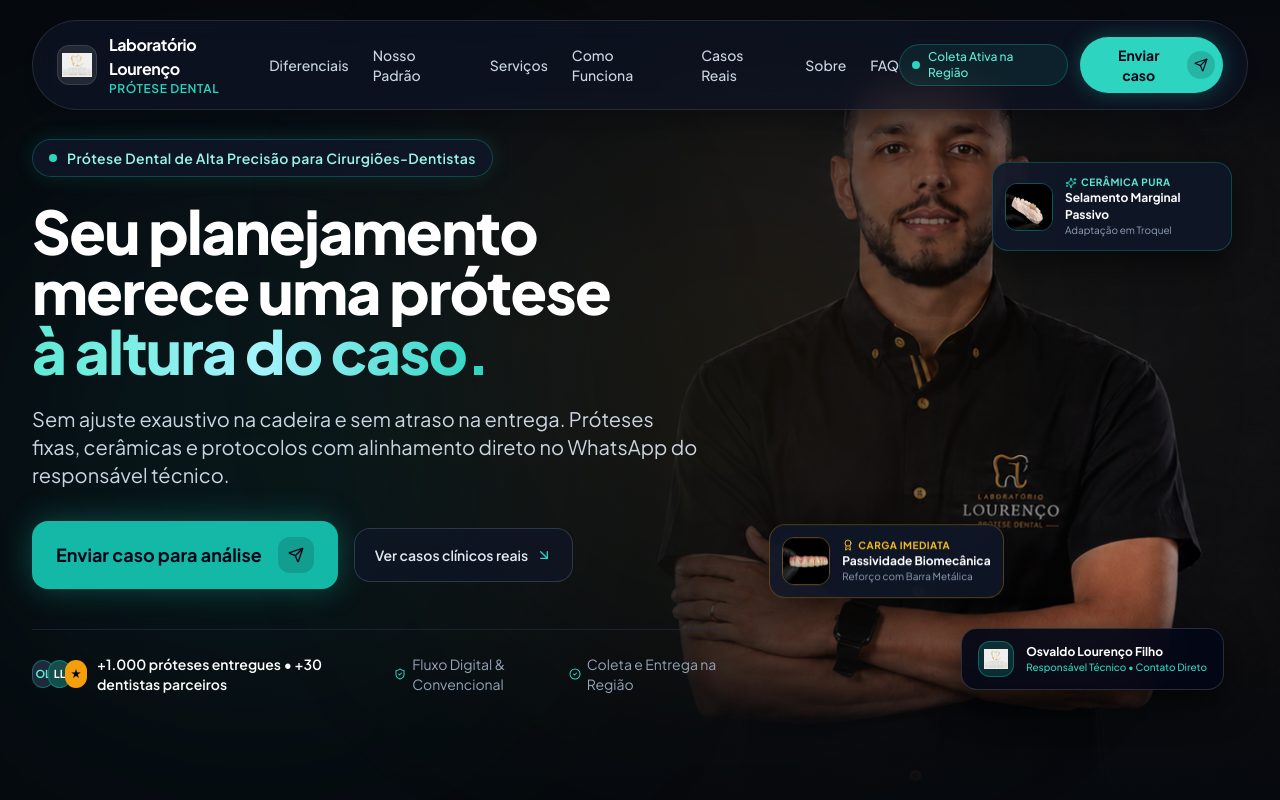
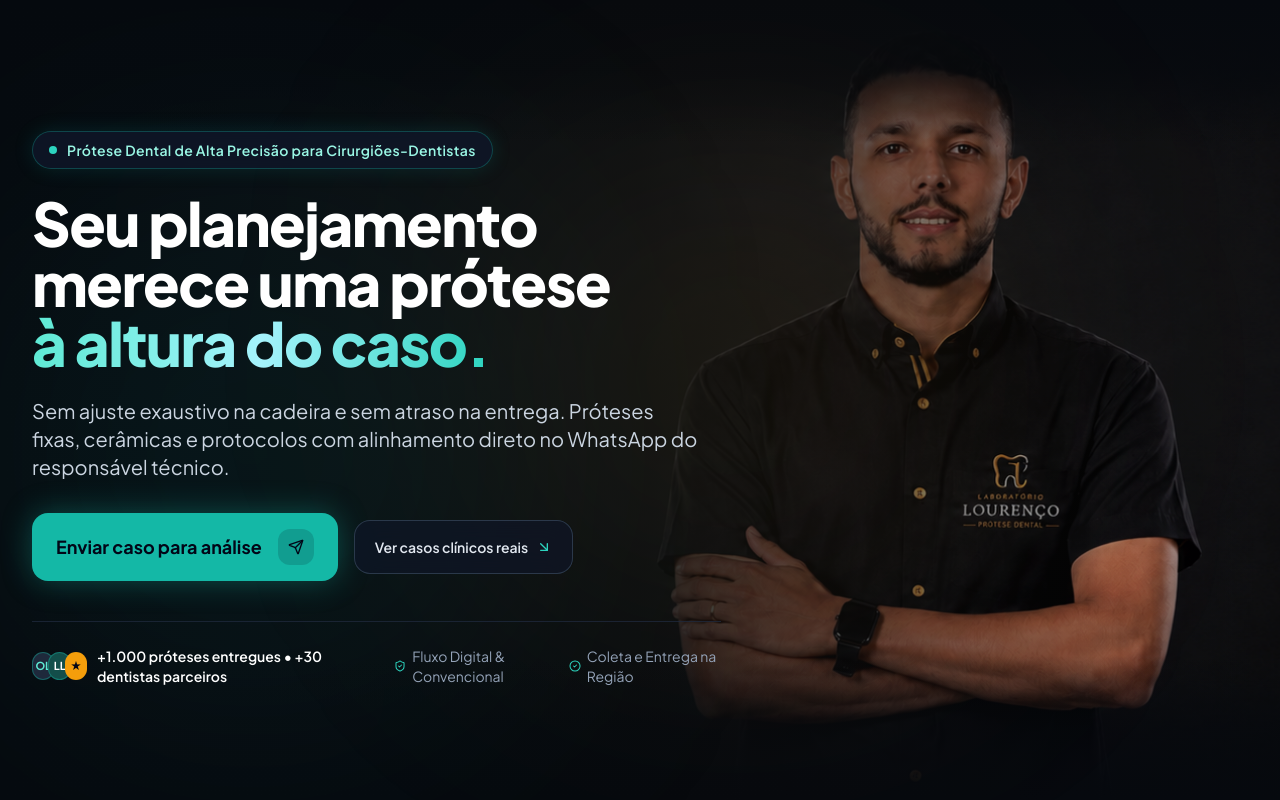
Before and after one commit to cauacreis/Osvaldo-Filho-Landing-Page, a React (Vite) app: page / in a window 1280 px wide. Shown: the top 800 px of the page. Built offline with nearby package versions, Linux system fonts and the light colour scheme; the HTML template or start-up script is replaced by a standard one.

Commit message:
feat(ui): remove floating badges from hero and add animated sticky navbar on scroll past hero

```diff
--- a/src/components/Hero.tsx
+++ b/src/components/Hero.tsx
@@ -1,6 +1,6 @@
 import React from 'react'
 import { motion } from 'framer-motion'
-import { Send, CheckCircle2, ShieldCheck, ArrowDownRight, Sparkles, Award } from 'lucide-react'
+import { Send, CheckCircle2, ShieldCheck, ArrowDownRight } from 'lucide-react'
 
 interface HeroProps {
   onOpenTriage: () => void
@@ -8,7 +8,7 @@
 
 export const Hero: React.FC<HeroProps> = ({ onOpenTriage }) => {
   return (
-    <section className="relative min-h-[92vh] sm:min-h-screen flex items-center bg-[#06090e] overflow-hidden pt-24 sm:pt-28 pb-16 sm:pb-20">
+    <section id="hero" className="relative min-h-[92vh] sm:min-h-screen flex items-center bg-[#06090e] overflow-hidden pt-20 sm:pt-24 pb-16 sm:pb-20">
       {/* ========================================================================= */}
       {/* Full Width Edge-to-Edge Studio Background with Osvaldo on the right       */}
       {/* ========================================================================= */}
@@ -146,89 +146,8 @@
 
           </div>
 
-          {/* Right Column: Floating Micro-Proof Badges overlaying the Osvaldo Studio visual */}
-          <div className="lg:col-span-5 relative mt-6 lg:mt-0 flex flex-col justify-end lg:h-[580px] pointer-events-none">
-
-            {/* Floating Card 1: Coroa Cerâmica E.max (Desktop overlay) */}
-            <motion.div
-              initial={{ opacity: 0, x: 20 }}
-              animate={{ opacity: 1, x: 0 }}
-              transition={{ duration: 0.8, delay: 0.3 }}
-              className="hidden lg:block lg:absolute lg:top-8 lg:right-4 pointer-events-auto"
-            >
-              <motion.div
-                animate={{ y: [-5, 5, -5] }}
-                transition={{ duration: 5, repeat: Infinity, ease: 'easeInOut' }}
-                className="bg-slate-900/85 backdrop-blur-xl border border-teal-500/30 p-3 rounded-2xl shadow-[0_12px_36px_rgba(0,0,0,0.6)] flex items-center gap-3 max-w-[240px]"
-              >
-                <img
-                  src="/assets/case-coroa-estetica.webp"
-                  alt="Coroa Cerâmica E.max"
-                  className="w-12 h-12 rounded-xl object-cover border border-teal-500/40 shrink-0"
-                />
-                <div>
-                  <div className="flex items-center gap-1 text-[10px] font-bold text-teal-300 uppercase tracking-wider">
-                    <Sparkles className="w-3 h-3 text-teal-400" />
-                    <span>Cerâmica Pura</span>
-                  </div>
-                  <p className="text-xs font-bold text-white leading-snug">Selamento Marginal Passivo</p>
-                  <p className="text-[10px] text-slate-400">Adaptação em Troquel</p>
-                </div>
-              </motion.div>
-            </motion.div>
-
-            {/* Floating Card 2: Carga Imediata (Desktop overlay) */}
-            <motion.div
-              initial={{ opacity: 0, x: 20 }}
-              animate={{ opacity: 1, x: 0 }}
-              transition={{ duration: 0.8, delay: 0.5 }}
-              className="hidden lg:block lg:absolute lg:bottom-28 lg:left-0 pointer-events-auto"
-            >
-              <motion.div
-                animate={{ y: [5, -5, 5] }}
-                transition={{ duration: 6, repeat: Infinity, ease: 'easeInOut', delay: 0.3 }}
-                className="bg-slate-900/85 backdrop-blur-xl border border-amber-500/30 p-3 rounded-2xl shadow-[0_12px_36px_rgba(0,0,0,0.6)] flex items-center gap-3 max-w-[260px]"
-              >
-                <img
-                  src="/assets/case-protocolo-finalizado.webp"
-                  alt="Protocolo de Carga Imediata"
-                  className="w-12 h-12 rounded-xl object-cover border border-amber-500/40 shrink-0"
-                />
-                <div>
-                  <div className="flex items-center gap-1 text-[10px] font-bold text-amber-400 uppercase tracking-wider">
-                    <Award className="w-3 h-3 text-amber-400" />
-                    <span>Carga Imediata</span>
-                  </div>
-                  <p className="text-xs font-bold text-white leading-snug">Passividade Biomecânica</p>
-                  <p className="text-[10px] text-slate-400">Reforço com Barra Metálica</p>
-                </div>
-              </motion.div>
-            </motion.div>
-
-            {/* Floating Card 3: Responsável Técnico Direct Badge */}
-            <motion.div
-              initial={{ opacity: 0, y: 20 }}
-              animate={{ opacity: 1, y: 0 }}
-              transition={{ duration: 0.8, delay: 0.6 }}
-              className="mt-6 lg:mt-0 lg:absolute lg:bottom-4 lg:right-6 pointer-events-auto"
-            >
-
-              <div className="bg-slate-950/90 backdrop-blur-xl border border-white/15 px-4 py-3 rounded-2xl shadow-[0_12px_36px_rgba(0,0,0,0.7)] flex items-center gap-3">
-                <div className="relative w-9 h-9 rounded-xl bg-teal-500/20 border border-teal-500/40 flex items-center justify-center shrink-0">
-                  <img
-                    src="/assets/logo.webp"
-                    alt="Laboratório Lourenço"
-                    className="w-6 h-6 object-contain"
-                  />
-                </div>
-                <div>
-                  <p className="text-xs font-bold text-white">Osvaldo Lourenço Filho</p>
-                  <p className="text-[10px] text-teal-400 font-medium">Responsável Técnico • Contato Direto</p>
-                </div>
-              </div>
-            </motion.div>
-
-          </div>
+          {/* Right Column: Clean area showcasing Osvaldo's studio portrait without badge obstructions */}
+          <div className="hidden lg:block lg:col-span-5 pointer-events-none" aria-hidden="true" />
 
         </div>
       </div>
--- a/src/components/Navbar.tsx
+++ b/src/components/Navbar.tsx
@@ -8,16 +8,42 @@
 }
 
 export const Navbar: React.FC<NavbarProps> = ({ onOpenTriage }) => {
-  const [scrolled, setScrolled] = useState(false)
+  const [isVisible, setIsVisible] = useState(false)
   const [mobileMenuOpen, setMobileMenuOpen] = useState(false)
 
   useEffect(() => {
     const handleScroll = () => {
-      setScrolled(window.scrollY > 20)
+      const hero = document.getElementById('hero')
+      if (hero) {
+        const rect = hero.getBoundingClientRect()
+        // Visible when scrollY > 500 or when hero bottom is scrolled past (<= 120px)
+        const pastHero = window.scrollY > 500 || rect.bottom <= 120
+        setIsVisible(pastHero)
+      } else {
+        setIsVisible(window.scrollY > 500)
       }
+    }
+
+    handleScroll()
+    const timer = setTimeout(handleScroll, 150)
+
     window.addEventListener('scroll', handleScroll, { passive: true })
-    return () => window.removeEventListener('scroll', handleScroll)
+    window.addEventListener('resize', handleScroll, { passive: true })
+    window.addEventListener('hashchange', handleScroll, { passive: true })
+    return () => {
+      clearTimeout(timer)
+      window.removeEventListener('scroll', handleScroll)
+      window.removeEventListener('resize', handleScroll)
+      window.removeEventListener('hashchange', handleScroll)
+    }
   }, [])
+
+  // Automatically close mobile menu if user scrolls back into hero
+  useEffect(() => {
+    if (!isVisible) {
+      setMobileMenuOpen(false)
+    }
+  }, [isVisible])
 
   const navLinks = [
     { href: '#dores', label: 'Diferenciais' },
@@ -29,24 +55,34 @@
     { href: '#faq', label: 'FAQ' },
   ]
 
+  const handleScrollToTop = (e: React.MouseEvent) => {
+    e.preventDefault()
+    window.scrollTo({ top: 0, behavior: 'smooth' })
+  }
+
   return (
     <>
-      <header
-        className={`fixed top-0 left-0 right-0 z-40 transition-all duration-300 ${
-          scrolled ? 'py-3' : 'py-5'
-        }`}
+      <AnimatePresence>
+        {isVisible && (
+          <motion.header
+            key="sticky-navbar"
+            initial={{ y: -100, opacity: 0 }}
+            animate={{ y: 0, opacity: 1 }}
+            exit={{ y: -100, opacity: 0 }}
+            transition={{ duration: 0.35, ease: [0.16, 1, 0.3, 1] }}
+            className="fixed top-0 left-0 right-0 z-40 py-3"
           >
             <div className="max-w-7xl mx-auto px-4 sm:px-6 lg:px-8">
               <nav
                 aria-label="Navegação principal"
-            className={`flex items-center justify-between px-4 sm:px-6 py-2.5 sm:py-3 rounded-full transition-all duration-300 ${
-              scrolled
-                ? 'bg-slate-950/85 backdrop-blur-xl shadow-2xl shadow-black/40 border border-white/10'
-                : 'bg-slate-900/60 backdrop-blur-md shadow-lg border border-white/10'
-            }`}
+                className="flex items-center justify-between px-4 sm:px-6 py-2.5 sm:py-3 rounded-full bg-slate-950/85 backdrop-blur-xl shadow-2xl shadow-black/50 border border-white/10"
               >
                 {/* Logo */}
-            <a href="#" className="flex items-center gap-3 group focus:outline-none">
+                <a
+                  href="#hero"
+                  onClick={handleScrollToTop}
+                  className="flex items-center gap-3 group focus:outline-none cursor-pointer"
+                >
                   <div className="relative w-9 h-9 sm:w-10 sm:h-10 rounded-xl bg-white/10 border border-white/10 flex items-center justify-center p-1 transition-transform group-hover:scale-105">
                     <img
                       src="/assets/logo.webp"
@@ -90,7 +126,7 @@
                   <button
                     type="button"
                     onClick={onOpenTriage}
-                className="group relative inline-flex items-center gap-2.5 pl-4 pr-1.5 py-1.5 sm:pl-5 sm:pr-2 sm:py-2 text-xs sm:text-sm font-bold text-slate-950 bg-teal-400 hover:bg-teal-300 rounded-full shadow-[0_0_20px_rgba(20,184,166,0.35)] hover:shadow-[0_0_25px_rgba(20,184,166,0.5)] transition-all duration-200 active:scale-[0.98] focus:outline-none focus:ring-2 focus:ring-teal-400"
+                    className="group relative inline-flex items-center gap-2.5 pl-4 pr-1.5 py-1.5 sm:pl-5 sm:pr-2 sm:py-2 text-xs sm:text-sm font-bold text-slate-950 bg-teal-400 hover:bg-teal-300 rounded-full shadow-[0_0_20px_rgba(20,184,166,0.35)] hover:shadow-[0_0_25px_rgba(20,184,166,0.5)] transition-all duration-200 active:scale-[0.98] focus:outline-none focus:ring-2 focus:ring-teal-400 cursor-pointer"
                   >
                     <span>Enviar caso</span>
                     <span className="w-6 h-6 sm:w-7 sm:h-7 rounded-full bg-slate-950/15 flex items-center justify-center transition-transform group-hover:translate-x-0.5 group-hover:-translate-y-0.5">
@@ -102,7 +138,7 @@
                   <button
                     type="button"
                     onClick={() => setMobileMenuOpen(!mobileMenuOpen)}
-                className="lg:hidden p-2 rounded-full text-slate-300 hover:text-white hover:bg-white/10 focus:outline-none"
+                    className="lg:hidden p-2 rounded-full text-slate-300 hover:text-white hover:bg-white/10 focus:outline-none cursor-pointer"
                     aria-label="Abrir menu de navegação"
                   >
                     {mobileMenuOpen ? <X className="w-5 h-5" /> : <Menu className="w-5 h-5" />}
@@ -110,12 +146,15 @@
                 </div>
               </nav>
             </div>
-      </header>
+          </motion.header>
+        )}
+      </AnimatePresence>
 
       {/* Mobile Drawer with AnimatePresence */}
       <AnimatePresence>
-        {mobileMenuOpen && (
+        {isVisible && mobileMenuOpen && (
           <motion.div
+            key="mobile-drawer-backdrop"
             initial={{ opacity: 0 }}
             animate={{ opacity: 1 }}
             exit={{ opacity: 0 }}
@@ -160,7 +199,7 @@
                     setMobileMenuOpen(false)
                     onOpenTriage()
                   }}
-                  className="w-full py-3.5 px-4 bg-teal-400 hover:bg-teal-300 text-slate-950 font-bold text-center rounded-2xl shadow-lg flex items-center justify-center gap-2 transition-transform active:scale-98"
+                  className="w-full py-3.5 px-4 bg-teal-400 hover:bg-teal-300 text-slate-950 font-bold text-center rounded-2xl shadow-lg flex items-center justify-center gap-2 transition-transform active:scale-98 cursor-pointer"
                 >
                   <span>Enviar caso para análise</span>
                   <Send className="w-4 h-4 text-slate-950" />
--- a/src/index.css
+++ b/src/index.css
@@ -5,6 +5,7 @@
 @layer base {
   html {
     scroll-behavior: smooth;
+    scroll-padding-top: 5rem;
     -webkit-tap-highlight-color: transparent;
   }
 
```
Lines whose indentation alone changed are shown as unchanged.
